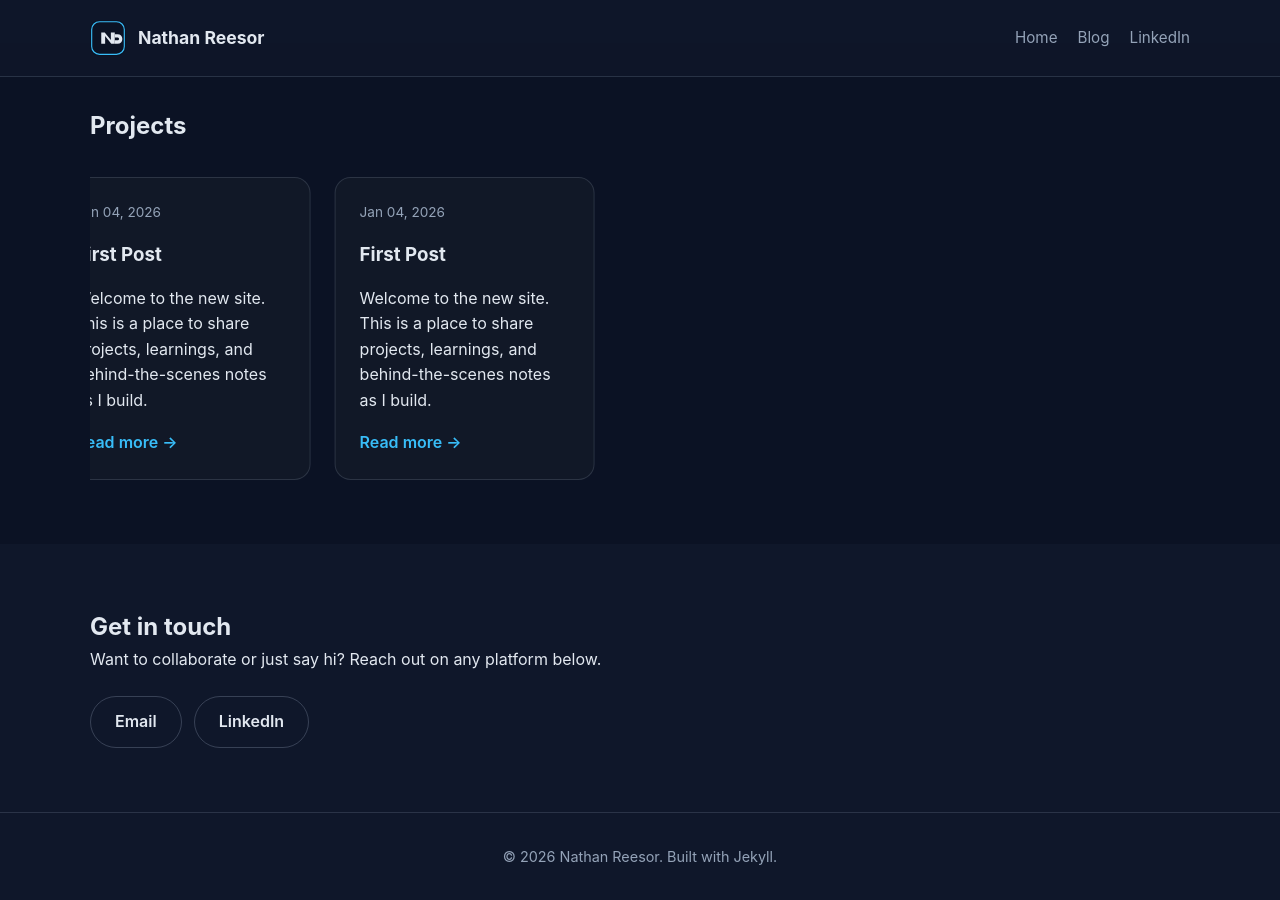
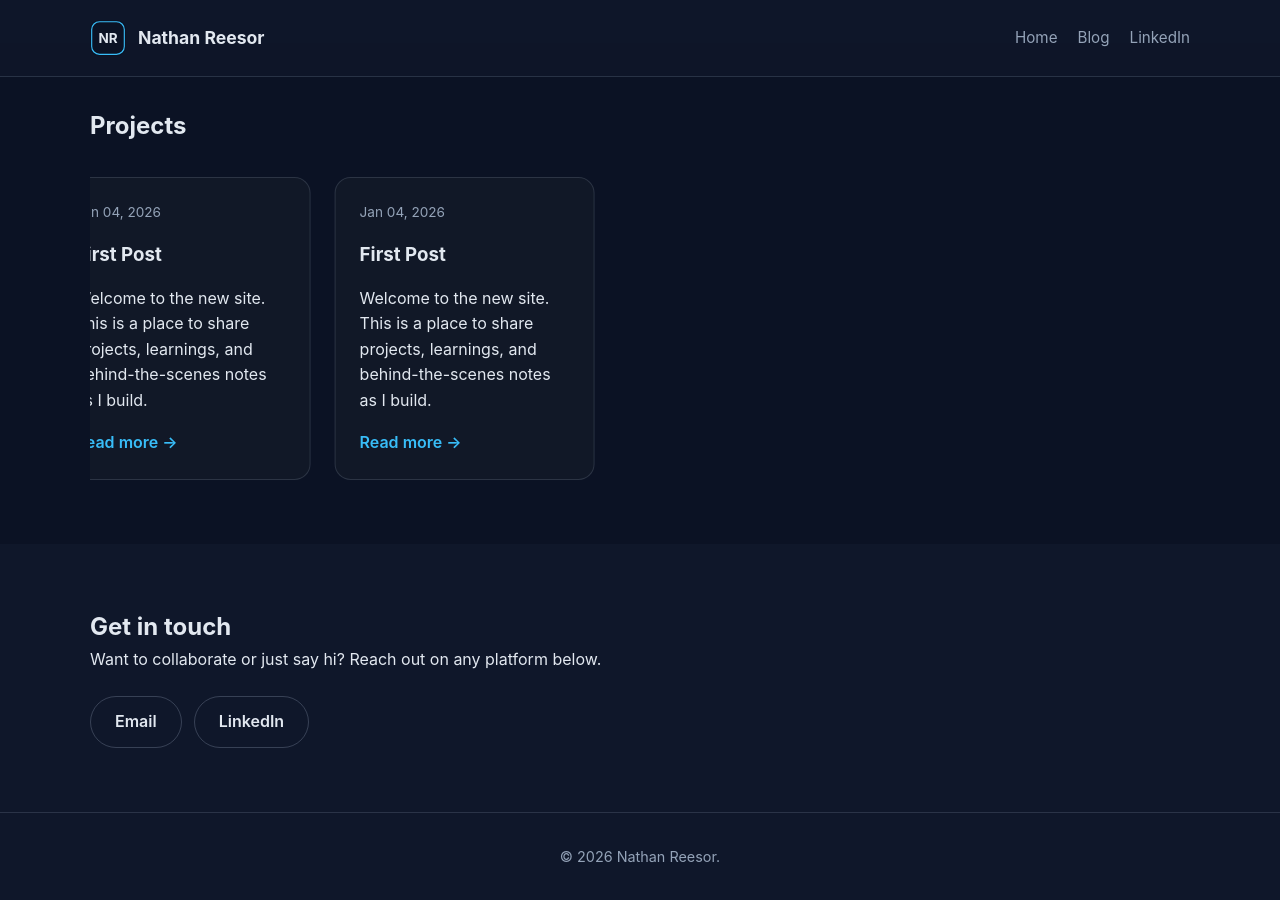
Before and after one commit to NathanReesor/NathanReesor.github.io, a Jekyll site: the page built from index.md, in a window 1280 px wide and 900 px high, scrolled down 639 px. Built offline with Jekyll 4.4.1, drawn with Linux system fonts in a browser that asks for light colours.

Commit message:
Update footer text and NR logo

```diff
--- a/_layouts/default.html
+++ b/_layouts/default.html
@@ -29,7 +29,7 @@
 
     <footer class="site-footer">
       <div class="container">
-        <p>© {{ site.time | date: '%Y' }} {{ site.title }}. Built with Jekyll.</p>
+        <p>© {{ site.time | date: '%Y' }} {{ site.title }}.</p>
       </div>
     </footer>
   </body>
```
Also changed, not shown: assets/images/nr-logo.svg.
